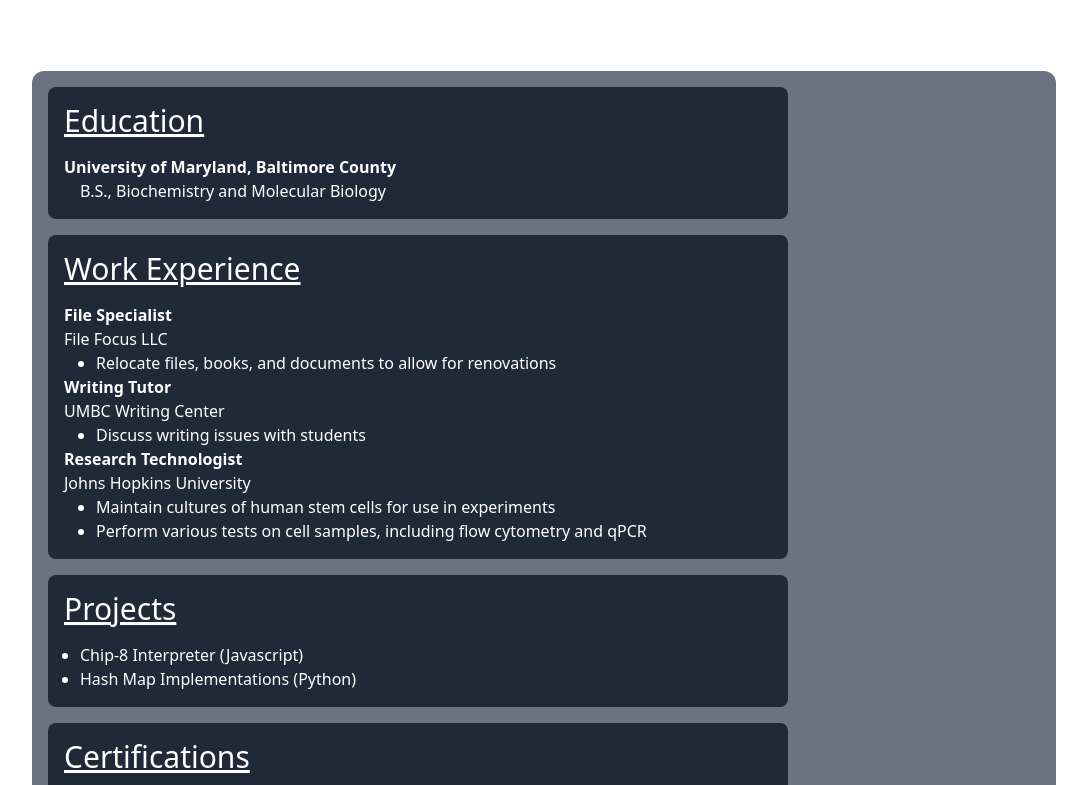
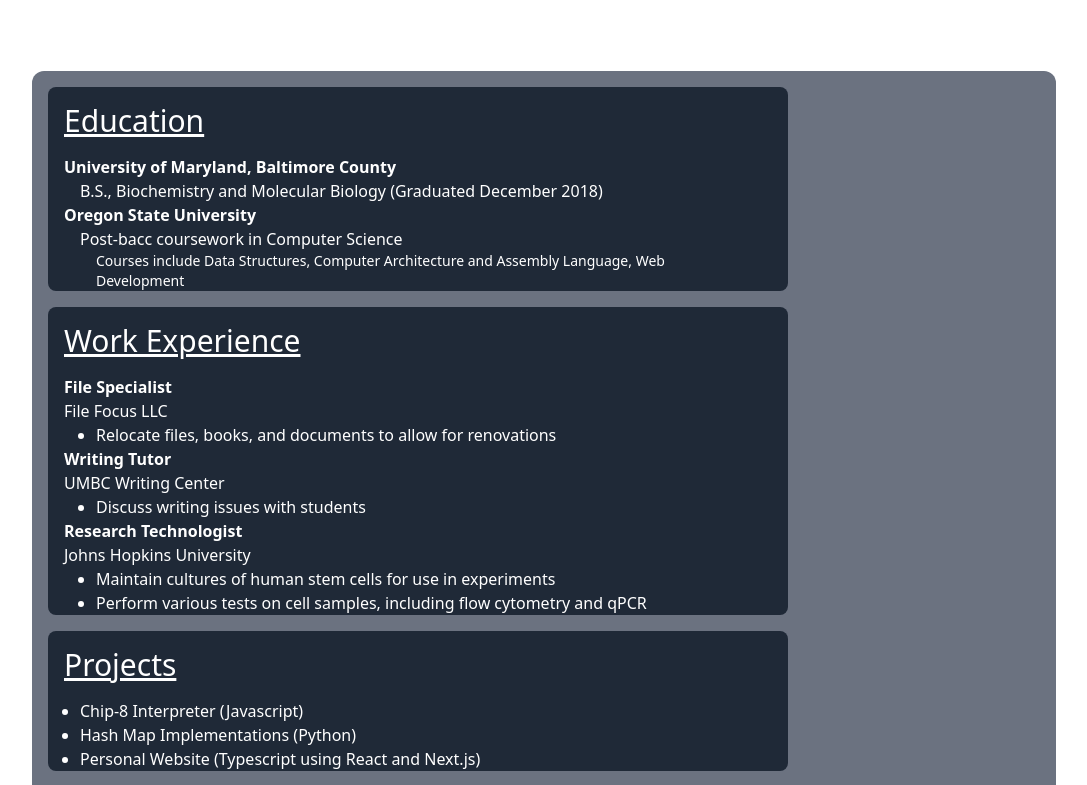
Before and after one commit to anthony-deleon1214/personal-site, a Next.js app: page /resume in a window 1280 px wide. Shown: the top 785 px of the page, without its empty margins (96-1183 px from the left). Built offline with nearby package versions, Linux system fonts and the light colour scheme.

Commit message:
Adding information to resume page

```diff
--- a/pages/resume.tsx
+++ b/pages/resume.tsx
@@ -12,8 +12,11 @@
                             University of Maryland, Baltimore County
                         </li>
                         <li className="mx-8">
-                            B.S., Biochemistry and Molecular Biology
+                            B.S., Biochemistry and Molecular Biology (Graduated December 2018)
                         </li>
+                        <li className="font-bold mx-4">Oregon State University</li>
+                        <li className="mx-8">Post-bacc coursework in Computer Science</li>
+                        <li className="mx-12 font-light text-sm">Courses include Data Structures, Computer Architecture and Assembly Language, Web Development</li>
                     </ul>
                 </div>
                 <div className="resume-section">
@@ -36,6 +39,7 @@
                     <ul className="list-disc mx-8">
                         <li className="font-light">Chip-8 Interpreter (Javascript)</li>
                         <li className="font-light">Hash Map Implementations (Python)</li>
+                        <li className="font-light">Personal Website (Typescript using React and Next.js)</li>
                     </ul>
                 </div>
                 <div className="resume-section">
```
